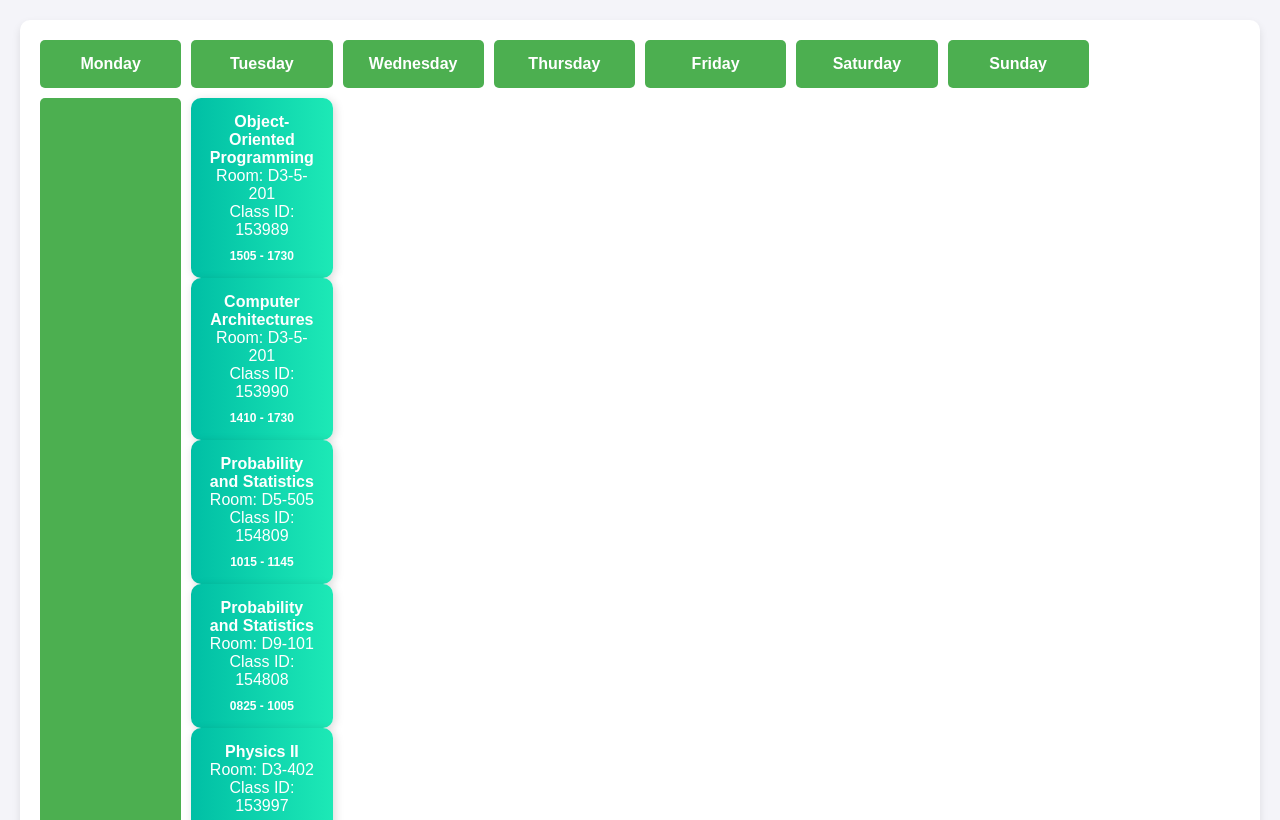
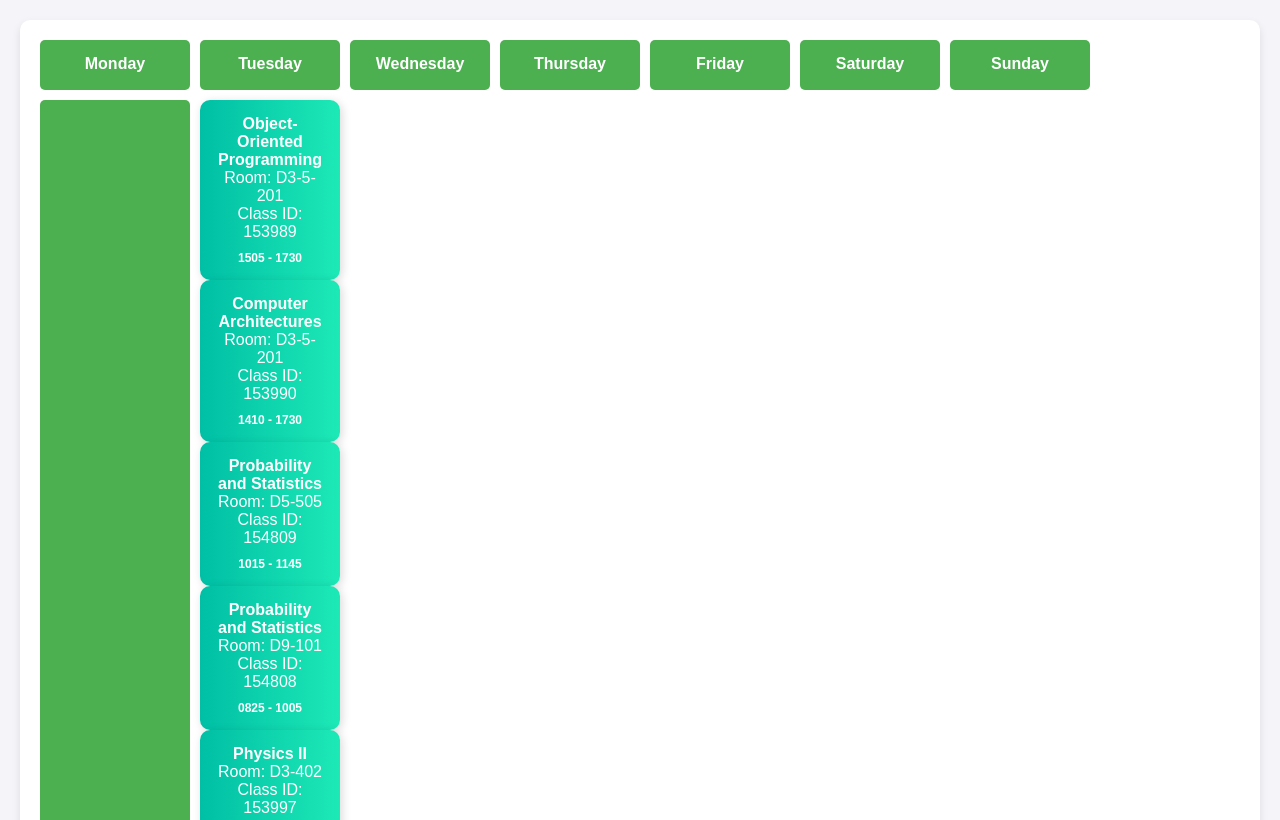
Before and after one commit to J9-239717/webStudyTImeTable, a plain HTML site: page index.html in a window 1280 px wide. Shown: the top 820 px of the page. Drawn offline with Linux system fonts and the light colour scheme.

Commit message:
Update styles.css

```diff
--- a/styles.css
+++ b/styles.css
@@ -9,8 +9,8 @@ body {
 /* Timetable grid container */
 .timetable {
     display: grid;
-    grid-template-columns: 1fr repeat(7, 1fr); /* 1 column for time slots, 7 for days */
-    grid-template-rows: auto repeat(8, 1fr);   /* Auto height for headers, fixed rows for time slots */
+    grid-template-columns: 150px repeat(7, 1fr); /* First column for time slots, 7 for days */
+    grid-template-rows: 50px repeat(15, 1fr);    /* 1 row for day headers, rest for time slots */
     gap: 10px;
     padding: 20px;
     background-color: #fff;
@@ -28,12 +28,10 @@ body {
     border-radius: 5px;
 }
 
-/* Ensuring day headers span the first row */
 .day-header {
     grid-row: 1;
 }
 
-/* Ensuring time headers span the first column */
 .time-header {
     grid-column: 1;
 }
```
